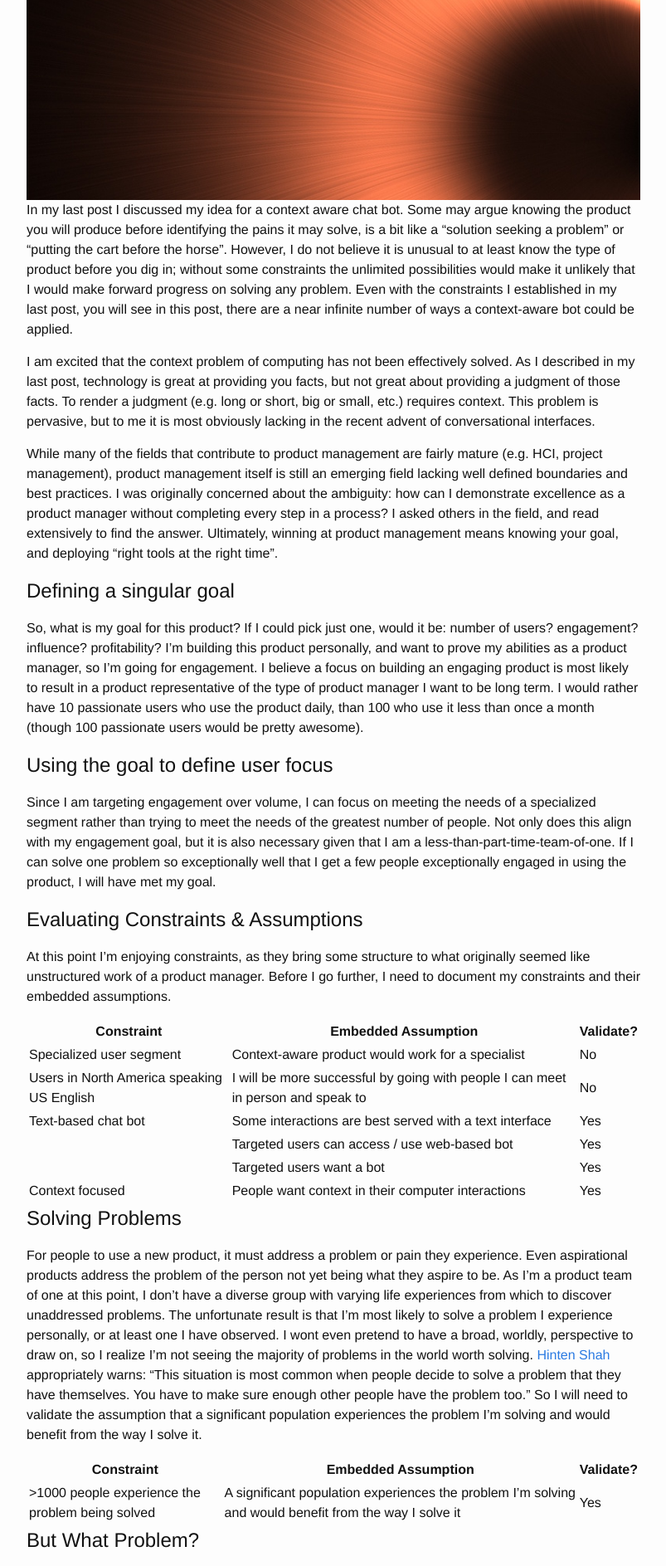
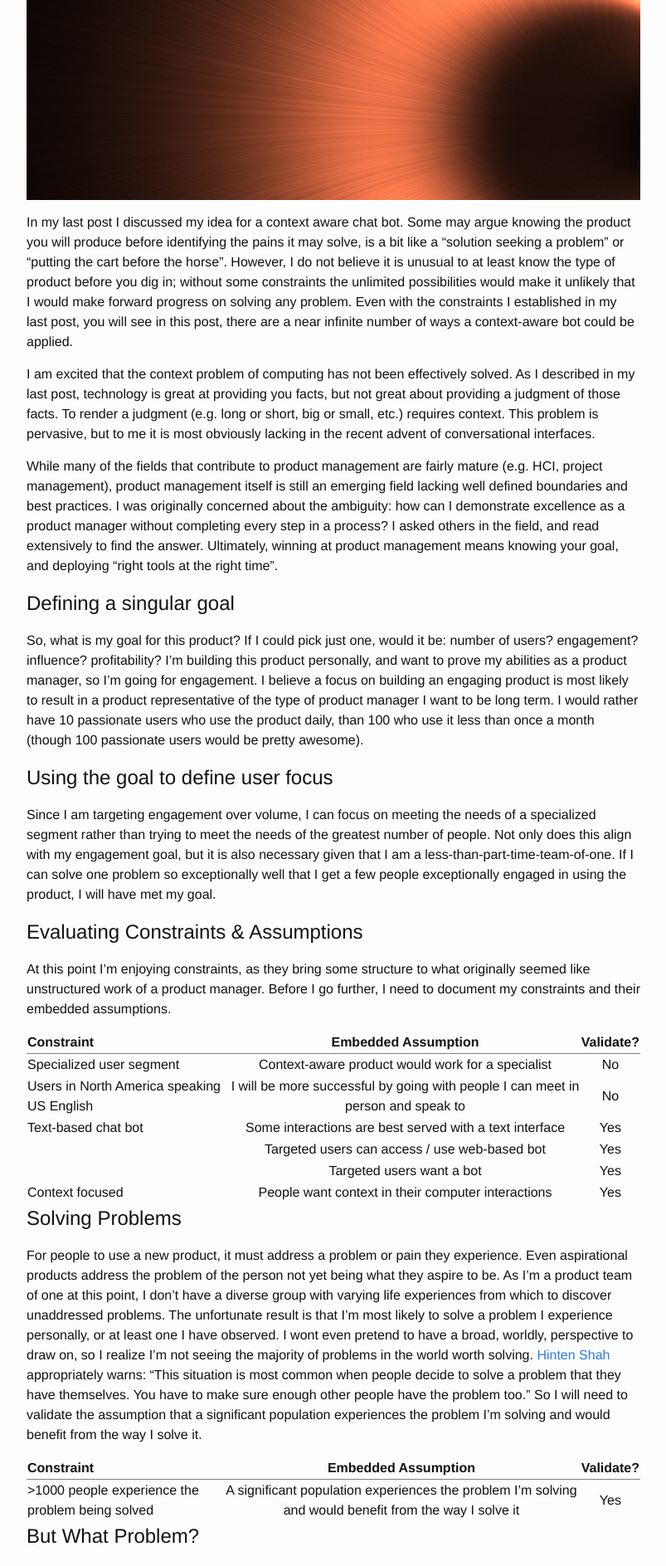
Before and after one commit to willdearman/willdearman, a Jekyll site: the page built from _posts/2016-06-22-step-1.md, in a window 1280 px wide. Shown: the part 330-2217 px from the top of the page at 83% size, without its empty margins (238-1041 px from the left). Built offline with Jekyll 4.4.1, drawn with Linux system fonts in a browser that asks for light colours.

Commit message:
More markdown fixes

```diff
--- a/_posts/2016-06-22-step-1.md
+++ b/_posts/2016-06-22-step-1.md
@@ -6,6 +6,7 @@ tags: [product management journey]
 published: True
 ---
 ![Step 1 down the rabbit hole](/images/2016/2016-06-22-step-1.jpg)
+
 In my last post I discussed my idea for a context aware chat bot. Some may argue knowing the product you will produce before identifying the pains it may solve, is a bit like a "solution seeking a problem" or "putting the cart before the horse". However, I do not believe it is unusual to at least know the type of product before you dig in; without some constraints the unlimited possibilities would make it unlikely that I would make forward progress on solving any problem. Even with the constraints I established in my last post, you will see in this post, there are a near infinite number of ways a context-aware bot could be applied.
 
 I am excited that the context problem of computing has not been effectively solved. As I described in my last post, technology is great at providing you facts, but not great about providing a judgment of those facts. To render a judgment (e.g. long or short, big or small, etc.) requires context. This problem is pervasive, but to me it is most obviously lacking in the recent advent of conversational interfaces.
@@ -22,52 +23,59 @@ Since I am targeting engagement over volume, I can focus on meeting the needs of
 At this point I'm enjoying constraints, as they bring some structure to what originally seemed like unstructured work of a product manager. Before I go further, I need to document my constraints and their embedded assumptions.
 
 | Constraint | Embedded Assumption | Validate?
-|----------- |-------- |---------- | ----------
-| Specialized user segment | Context-aware product would work for a specialist | No
-| Users in North America speaking US English | I will be more successful by going with people I can meet in person and speak to | No
-| Text-based chat bot | Some interactions are best served with a text interface | Yes
-| | Targeted users can access / use web-based bot | Yes
-| | Targeted users want a bot | Yes
-| Context focused | People want context in their computer interactions | Yes
+|:-----------|:--------:|:----------:| ----------:|
+| Specialized user segment | Context-aware product would work for a specialist | No |
+| Users in North America speaking US English | I will be more successful by going with people I can meet in person and speak to | No |
+| Text-based chat bot | Some interactions are best served with a text interface | Yes |
+| | Targeted users can access / use web-based bot | Yes |
+| | Targeted users want a bot | Yes |
+| Context focused | People want context in their computer interactions | Yes |
+{: rules="groups"}
 
 # Solving Problems
 For people to use a new product, it must address a problem or pain they experience. Even aspirational products address the problem of the person not yet being what they aspire to be. As I'm a product team of one at this point, I don't have a diverse group with varying life experiences from which to discover unaddressed problems. The unfortunate result is that I'm most likely to solve a problem I experience personally, or at least one I have observed. I wont even pretend to have a broad, worldly, perspective to draw on, so I realize I'm not seeing the majority of problems in the world worth solving. [Hinten Shah](http://women2.com/2013/12/04/create-products-people-love-validating-idea-first/) appropriately warns: "This situation is most common when people decide to solve a problem that they have themselves. You have to make sure enough other people have the problem too." So I will need to validate the assumption that a significant population experiences the problem I'm solving and would benefit from the way I solve it.
 
 | Constraint | Embedded Assumption | Validate?
-|----------- |-------- |---------- | ----------
-| >1000 people experience the problem being solved | A significant population experiences the problem I'm solving and would benefit from the way I solve it | Yes
+|:-----------|:--------:|:----------:| ----------:|
+| >1000 people experience the problem being solved | A significant population experiences the problem I'm solving and would benefit from the way I solve it | Yes |
+{: rules="groups"}
 
 # But What Problem?
 In the post I linked to earlier, Hinten Shah advises you to describe your potential problem like '[Group of people] have a problem [their problem]'. This approach lends itself to discovering what the user is ultimately trying to accomplish. I won't pain you with every item that came to mind, but here are a few:
 
 AT WORK: Knowledge Workers
-* \[Knowledge Workers\] have a problem \[that it is difficult to find the information they are looking for\]
-* **\[Knowledge Workers\] have a problem \[that it take too long to teach others what they have done\]**
-* \[Knowledge Workers\] have a problem \[that meetings and conference calls are not productive relative to the time they consume\]
-* \[Team leaders\] have a problem \[that it is difficult to keep everyone on the team in sync about work, process, and new information\]
-* \[Team leaders\] have a problem \[that team members have specialized knowledge that is not shared\]
-* \[Decision Makers\] have a problem \[that it is too time consuming to instruct others in what they need to make their decision\]
-* \[Knowledge Workers\] have a problem \[that it is difficult to decide what to do next\]
-* \[Team leaders\] have a problem \[that it is difficult to allocate work between team members fairly\]
-* \[Knowledge Workers\] have a problem \[that it is time consuming to deal with different granularity of data\]
-* \[Knowledge Workers\] have a problem \[that it is time consuming to find simple answers\]
-* **\[Process Leaders\] have a problem \[that it is difficult to manage complex integrated system/people processes\]**
-* **\[Project Managers\] have a problem \[that it is time consuming to collect updates and report status\]**
-* \[Knowledge Workers\] have a problem \[that data lineage is difficult to use\]
+
+* [Knowledge Workers] have a problem [that it is difficult to find the information they are looking for]
+* **[Knowledge Workers] have a problem [that it take too long to teach others what they have done]**
+* [Knowledge Workers] have a problem [that meetings and conference calls are not productive relative to the time they consume]
+* [Team leaders] have a problem [that it is difficult to keep everyone on the team in sync about work, process, and new information]
+* [Team leaders] have a problem [that team members have specialized knowledge that is not shared]
+* [Decision Makers] have a problem [that it is too time consuming to instruct others in what they need to make their decision]
+* [Knowledge Workers] have a problem [that it is difficult to decide what to do next]
+* [Team leaders] have a problem [that it is difficult to allocate work between team members fairly]
+* [Knowledge Workers] have a problem [that it is time consuming to deal with different granularity of data]
+* [Knowledge Workers] have a problem [that it is time consuming to find simple answers]
+* **[Process Leaders] have a problem [that it is difficult to manage complex integrated system/people processes]**
+* **[Project Managers] have a problem [that it is time consuming to collect updates and report status]**
+* [Knowledge Workers] have a problem [that data lineage is difficult to use]
 
 AT WORK: Developers
-* \[Bot Developers\] have a problem \[that they do not know how to obtain and process a user's context\]
+
+* [Bot Developers] have a problem [that they do not know how to obtain and process a user's context]
 
 AT WORK: Businesses
-* \[Business Owners\] have a problem \[that it is difficult to provide the right information to customers (or potential customers) at the right time\]
+
+* [Business Owners] have a problem [that it is difficult to provide the right information to customers (or potential customers) at the right time]
 
 AT HOME
-* \[Online shoppers\] have a problem \[that checkout requires too much data entry\]
-* \[Home owners\] have a problem \[that they do not know what is causing their energy bills to be so high\]
-* \[Multi-member households\] have a problem \[that individuals do not know where someone else put something away\]
-* \[Home owners\] have a problem \[that they don't remember when they need to do specific maintenance on their home\]
+
+* [Online shoppers] have a problem [that checkout requires too much data entry]
+* [Home owners] have a problem [that they do not know what is causing their energy bills to be so high]
+* [Multi-member households] have a problem [that individuals do not know where someone else put something away]
+* [Home owners] have a problem [that they don't remember when they need to do specific maintenance on their home]
 
 While my experience informing these problem statements, I notice two obvious themes:
+
 1. Status updates are a problem, whether it is a project manager, leader, or even conference call participant.
 2. Finding the right information at the right time, is a challenge affecting everyone.
 
```
